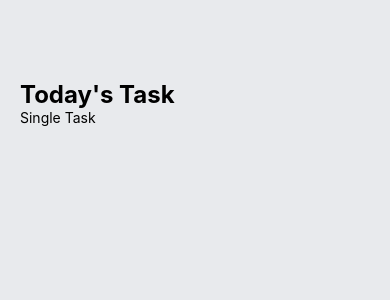
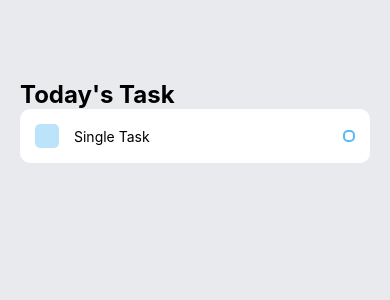
Before and after one commit to UsmanAsif193/todo-app-react-native, a React Native app: screen / in a window 390 px wide. Shown: the top 300 px of the page. Built offline with nearby package versions, Linux system fonts and the light colour scheme.

Commit message:
feat: single item design completed

```diff
--- a/components/SingleTask/index.js
+++ b/components/SingleTask/index.js
@@ -1,14 +1,51 @@
 import React from "react";
-import { StyleSheet, Text, View } from "react-native";
+import { StyleSheet, Text, View, TouchableOpacity } from "react-native";
 
 const SingleTask = () => {
   return (
-    <View>
-      <Text>Single Task</Text>
+    <View style={styles.item}>
+      <View style={styles.itemLeft}>
+        <TouchableOpacity style={styles.square}></TouchableOpacity>
+        <Text style={styles.itemText}>Single Task</Text>
+      </View>
+      <View style={styles.circular}></View>
     </View>
   );
 };
 
-const styles = StyleSheet.create({});
+const styles = StyleSheet.create({
+  item: {
+    backgroundColor: "white",
+    padding: 15,
+    borderRadius: 10,
+    flexDirection: "row",
+    alignItems: "center",
+    justifyContent: "space-between",
+    marginBottom: 20,
+  },
+  itemLeft: {
+    flexDirection: "row",
+    alignItems: "center",
+    flexWrap: "wrap",
+  },
+  square: {
+    width: 24,
+    height: 24,
+    backgroundColor: "#55bcf6",
+    opacity: 0.4,
+    borderRadius: 5,
+    marginRight: 15,
+  },
+  itemText: {
+    maxWidth: "80%",
+  },
+  circular: {
+    width: 12,
+    height: 12,
+    borderColor: "#55bcf6",
+    borderWidth: 2,
+    borderRadius: 5,
+  },
+});
 
 export default SingleTask;
```
